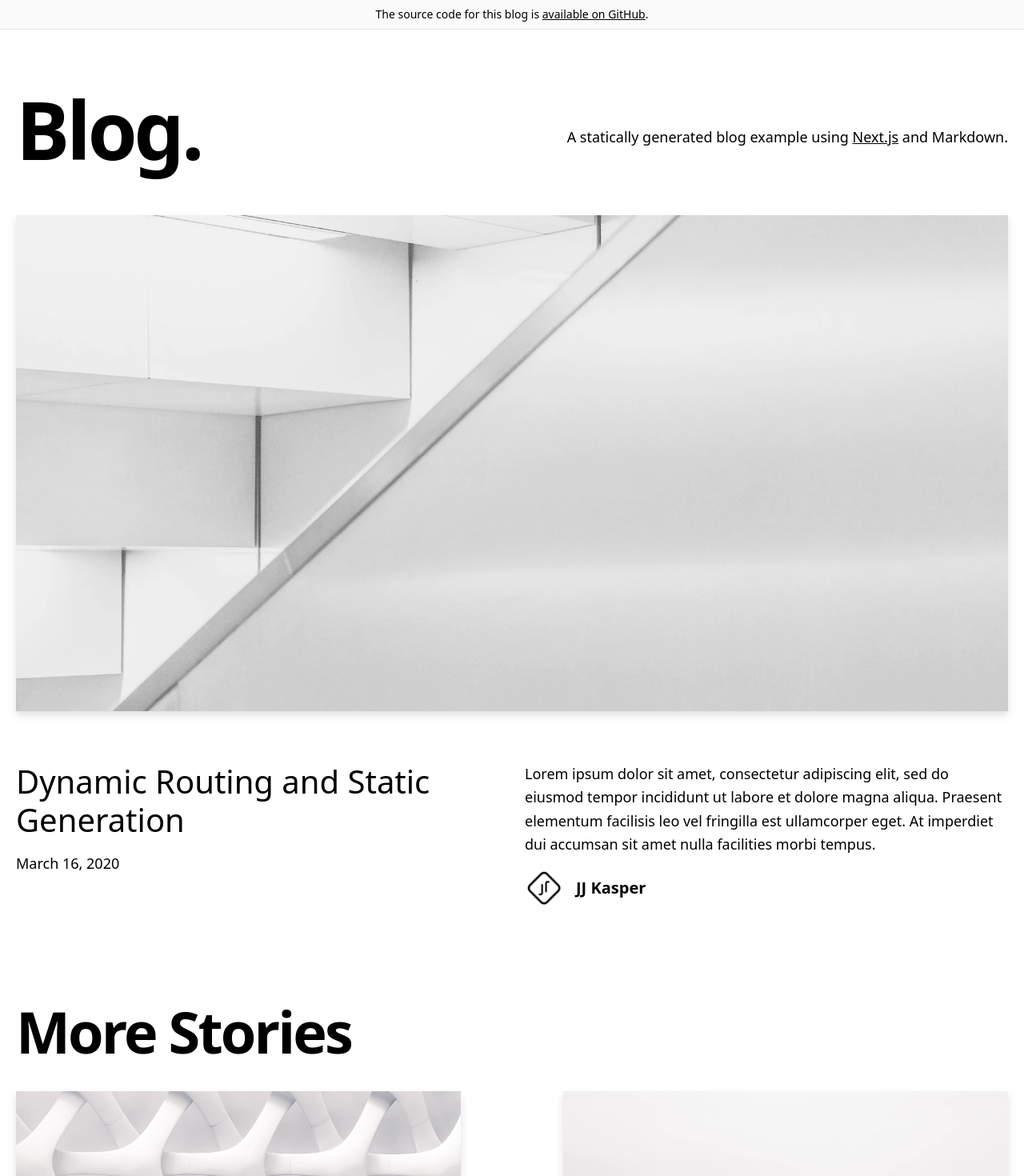
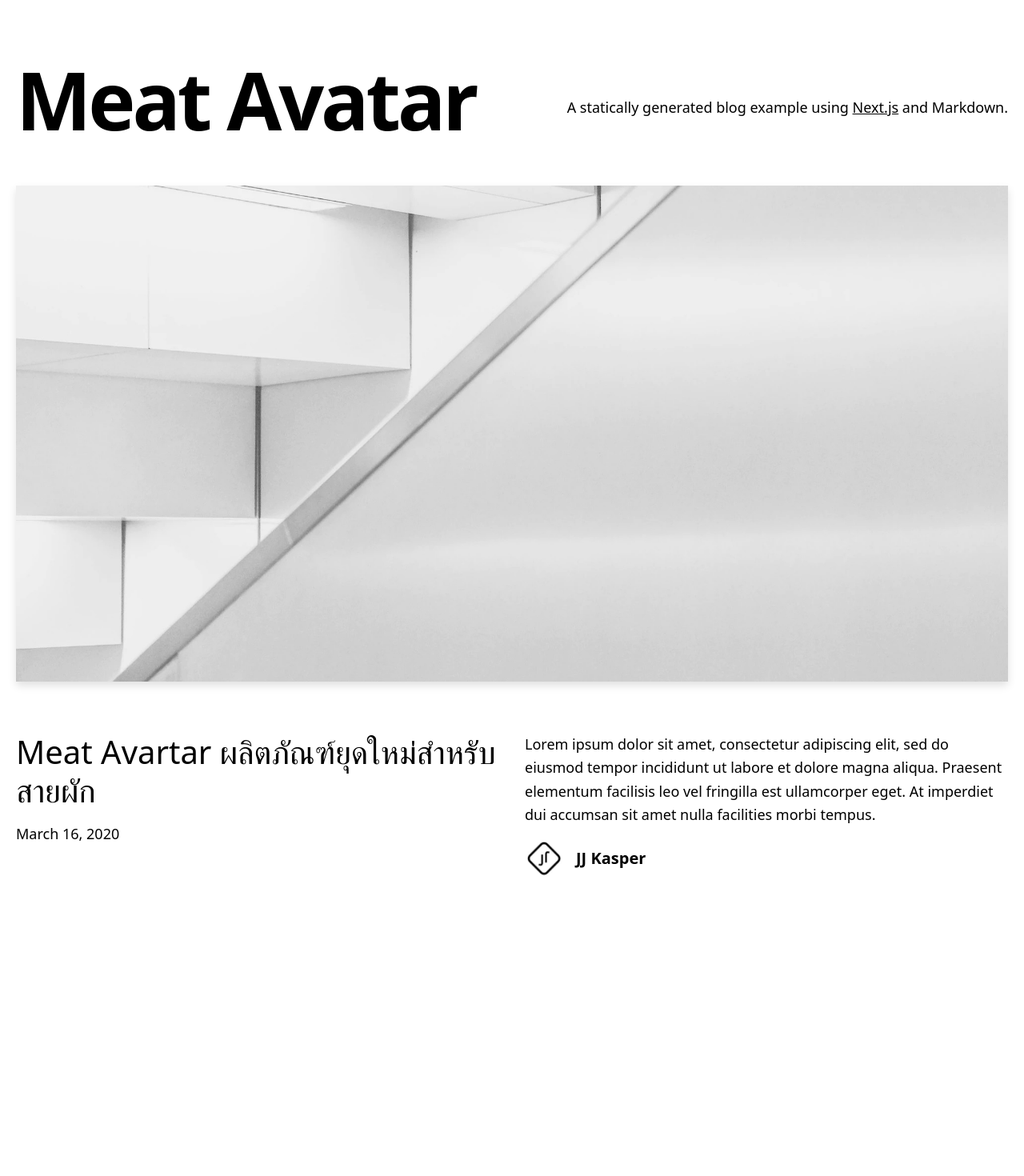
Before and after one commit to tententgc/meatavatar-seo, a Next.js app: page / in a window 1280 px wide. Shown: the top 1470 px of the page at 80% size. After the commit the page ends 1209 px from the top, so only its background shows below. Built offline with nearby package versions, Linux system fonts and the light colour scheme.

Commit message:
update template

```diff
--- a/_posts/dynamic-routing.md
+++ b/_posts/dynamic-routing.md
@@ -1,5 +1,5 @@
 ---
-title: 'Dynamic Routing and Static Generation'
+title: 'Meat Avartar ผลิตภัณฑ์ยุดใหม่สำหรับสายผัก'
 excerpt: 'Lorem ipsum dolor sit amet, consectetur adipiscing elit, sed do eiusmod tempor incididunt ut labore et dolore magna aliqua. Praesent elementum facilisis leo vel fringilla est ullamcorper eget. At imperdiet dui accumsan sit amet nulla facilities morbi tempus.'
 coverImage: '/assets/blog/dynamic-routing/cover.jpg'
 date: '2020-03-16T05:35:07.322Z'
--- a/components/intro.tsx
+++ b/components/intro.tsx
@@ -4,7 +4,7 @@ const Intro = () => {
   return (
     <section className="flex-col md:flex-row flex items-center md:justify-between mt-16 mb-16 md:mb-12">
       <h1 className="text-5xl md:text-8xl font-bold tracking-tighter leading-tight md:pr-8">
-        Blog.
+        Meat Avatar
       </h1>
       <h4 className="text-center md:text-left text-lg mt-5 md:pl-8">
         A statically generated blog example using{' '}
--- a/components/layout.tsx
+++ b/components/layout.tsx
@@ -12,10 +12,8 @@ const Layout = ({ preview, children }: Props) => {
     <>
       <Meta />
       <div className="min-h-screen">
-        <Alert preview={preview} />
         <main>{children}</main>
       </div>
-      <Footer />
     </>
   )
 }
--- a/pages/index.tsx
+++ b/pages/index.tsx
@@ -1,5 +1,5 @@
 import Container from '../components/container'
-import MoreStories from '../components/more-stories'
+
 import HeroPost from '../components/hero-post'
 import Intro from '../components/intro'
 import Layout from '../components/layout'
@@ -14,7 +14,7 @@ type Props = {
 
 export default function Index({ allPosts }: Props) {
   const heroPost = allPosts[0]
-  const morePosts = allPosts.slice(1)
+
   return (
     <>
       <Layout>
@@ -33,7 +33,6 @@ export default function Index({ allPosts }: Props) {
               excerpt={heroPost.excerpt}
             />
           )}
-          {morePosts.length > 0 && <MoreStories posts={morePosts} />}
         </Container>
       </Layout>
     </>
```
Also changed, not shown: 1 other file (tests, documents, lock files or other folders).
